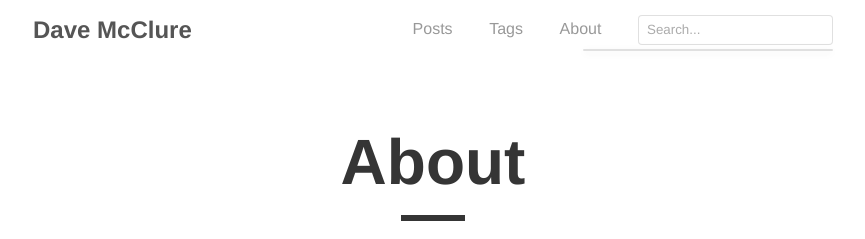
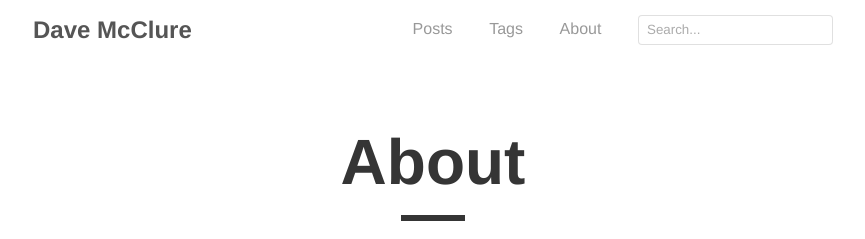
Before and after one commit to Daveintheshack/daveintheshack.github.io, a Jekyll site: the page built from _pages/about.md, in a window 1280 px wide. Shown: the top 239 px of the page, without its empty margins (207-1072 px from the left). Built offline with Jekyll 4.4.1, drawn with Linux system fonts in a browser that asks for light colours.

Commit message:
Update _layout.scss

```diff
--- a/_sass/tale/_layout.scss
+++ b/_sass/tale/_layout.scss
@@ -115,6 +115,12 @@ footer {
     }
   }
 }
+#results-container:empty {
+  background: none;
+  border: none;
+  box-shadow: none;
+  display: none;
+}
 #back-to-top {
   align-items: center;
   background: $default-shade;
```
